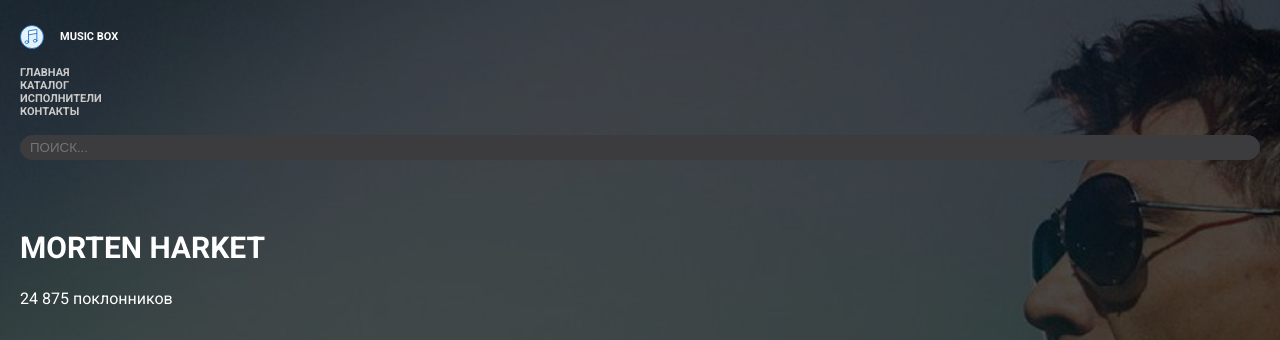
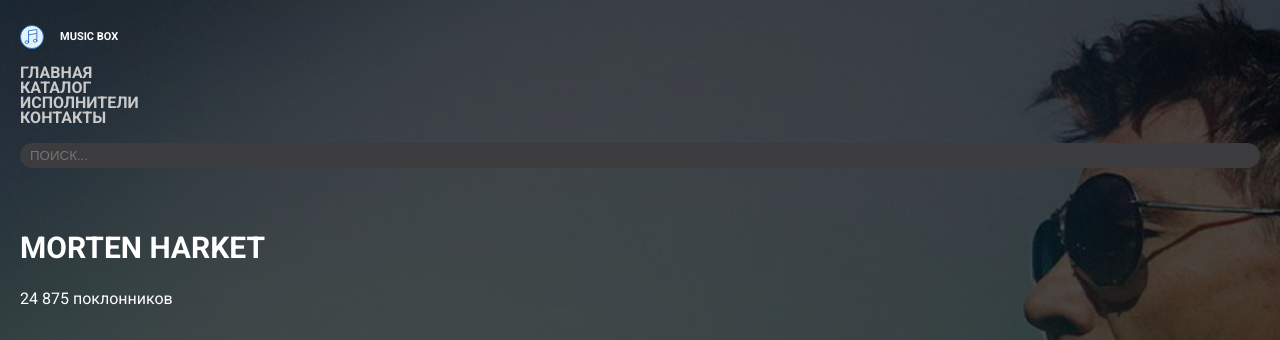
Before and after one commit to RainRa/layout-designer-project-lvl2, a PHP site: page /artist.html in a window 1280 px wide. Shown: the top 340 px of the page. Run offline with PHP 8.4, Linux system fonts and the light colour scheme.

Commit message:
add styles for footer

```diff
--- a/src/artist.html
+++ b/src/artist.html
@@ -29,10 +29,10 @@
       <!-- NAV -->
       <nav class="menu mb-17">
         <ul>
-          <li><a class="color-white color-d-gray no-link-decoration" href="#">Главная</a></li>
-          <li><a class="color-white color-d-gray no-link-decoration" href="#">Каталог</a></li>
-          <li><a class="color-white color-d-gray no-link-decoration" href="#">Исполнители</a></li>
-          <li><a class="color-white color-d-gray no-link-decoration" href="#">Контакты</a></li>
+          <li><a class="ts-16 color-gray color-d-gray no-link-decoration" href="#">Главная</a></li>
+          <li><a class="ts-16 color-gray color-d-gray no-link-decoration" href="#">Каталог</a></li>
+          <li><a class="ts-16 color-gray color-d-gray no-link-decoration" href="#">Исполнители</a></li>
+          <li><a class="ts-16 color-gray color-d-gray no-link-decoration" href="#">Контакты</a></li>
         </ul>
       </nav>
 
@@ -209,54 +209,56 @@
 </div>
   </main>
   <!-- FOOTER -->
-  <footer>
+  <footer class="bg-gradient">
     <div class="container">
-      <nav>
-        <ul>
-          <li>
-            <h2>О НАС</h2>
+      <nav class="footer-nav">
+        <ul class="d-flex flex-column">
+          <li class="mb-30">
+            <h2 class="h2 mb-17 uppercase">О нас</h2>
             <ul>
-              <li><a class="color-white no-link-decoration" href="">История компании</a></li>
-              <li><a class="color-white no-link-decoration" href="">Карьера</a></li>
-              <li><a class="color-white no-link-decoration" href="">Особенности</a></li>
-              <li><a class="color-white no-link-decoration" href="">Пресса</a></li>
+              <li><a class="ts-16 color-gray no-link-decoration" href="">История компании</a></li>
+              <li><a class="ts-16 color-gray no-link-decoration" href="">Карьера</a></li>
+              <li><a class="ts-16 color-gray no-link-decoration" href="">Особенности</a></li>
+              <li><a class="ts-16 color-gray no-link-decoration" href="">Пресса</a></li>
+            </ul>
+          </li>
+          <li class="mb-30">
+            <h2 class="h2 mb-17 uppercase">Поддержка</h2>
+            <ul>
+              <li><a class="ts-16 color-gray no-link-decoration" href="">База знаний</a></li>
+              <li><a class="ts-16 color-gray no-link-decoration" href="">Тарифы</a></li>
+              <li><a class="ts-16 color-gray no-link-decoration" href="">Мобильное приложение</a></li>
+              <li><a class="ts-16 color-gray no-link-decoration" href="">Условия использования</a></li>
+            </ul>
+          </li>
+          <li class="mb-30">
+            <ul>
+              <h2 class="h2 mb-17 uppercase">Контакты</h2>
+              <li><a class="ts-16 color-gray no-link-decoration" href="">Hello@music.box</a></li>
+              <li><a class="ts-16 color-gray no-link-decoration" href="">Russia, Moscow. Music Box studio</a></li>
+              <li><a class="ts-16 color-gray no-link-decoration" href="">+ 7 499 999 99 99</a></li>
             </ul>
           </li>
           <li>
-            <h2>ПОДДЕРЖКА</h2>
-            <ul>
-              <li><a class="color-white no-link-decoration" href="">База знаний</a></li>
-              <li><a class="color-white no-link-decoration" href="">Тарифы</a></li>
-              <li><a class="color-white no-link-decoration" href="">Мобильное приложение</a></li>
-              <li><a class="color-white no-link-decoration" href="">Условия использования</a></li>
-            </ul>
-          </li>
-          <li>
-            <ul>
-              <h2><a class="color-white no-link-decoration" href="">КОНТАКТЫ</a></h2>
-              <li><a class="color-white no-link-decoration" href="">Hello@music.box</a></li>
-              <li><a class="color-white no-link-decoration" href="">Russia, Moscow. Music Box studio</a></li>
-              <li><a class="color-white no-link-decoration" href="">+ 7 499 999 99 99</a></li>
-            </ul>
-          </li>
-          <li>
-            <h2>Подписывайтесь</h2>
-            <ul>
-              <li><a class="color-white no-link-decoration" href=""><img src="./images/Google+.png" alt=""></a></li>
-              <li><a class="color-white no-link-decoration" href=""><img src="./images/Twitter.png" alt=""></a></li>
-              <li><a class="color-white no-link-decoration" href=""><img src="./images/Facebook.png" alt=""></a></li>
-              <li><a class="color-white no-link-decoration" href=""><img src="./images/Instagram.png" alt=""></a></li>
+            <h2 class="h2 mb-21 uppercase">Подписывайтесь</h2>
+            <ul class="d-flex">
+              <li class="mr-24"><a class="ts-16 color-gray no-link-decoration" href=""><img src="./images/Google+.png" alt=""></a></li>
+              <li class="mr-24"><a class="ts-16 color-gray no-link-decoration" href=""><img src="./images/Twitter.png" alt=""></a></li>
+              <li class="mr-24"><a class="ts-16 color-gray no-link-decoration" href=""><img src="./images/Facebook.png" alt=""></a></li>
+              <li><a class="ts-16 color-gray no-link-decoration" href=""><img src="./images/Instagram.png" alt=""></a></li>
             </ul>
           </li>
         </ul>
       </nav>
-
-      <nav>
+    </div>
+    <div class="container">
+<div class="decor-footer-line"></div>
+      <nav class="pt-40 pb-50">
         <ul>
-          <li><a class="color-white no-link-decoration" href="">Магазин</a></li>
-          <li><a class="color-white no-link-decoration" href="">Обслуживание</a></li>
-          <li><a class="color-white no-link-decoration" href="">Блог</a></li>
-          <li><a class="color-white no-link-decoration" href="">Поддержка</a></li>
+          <li class="mb-17"><a class="ts-16 color-gray no-link-decoration" href="">Магазин</a></li>
+          <li class="mb-17"><a class="ts-16 color-gray no-link-decoration" href="">Обслуживание</a></li>
+          <li class="mb-17"><a class="ts-16 color-gray no-link-decoration" href="">Блог</a></li>
+          <li><a class="ts-16 color-gray no-link-decoration" href="">Поддержка</a></li>
         </ul>
       </nav>
     </div>
--- a/src/scss/base/_atomic.scss
+++ b/src/scss/base/_atomic.scss
@@ -18,6 +18,10 @@ body {
   flex-wrap: wrap;
 }
 
+.flex-column {
+  flex-direction: column;
+}
+
 .align-center {
 align-items: center;
 }
@@ -30,6 +34,9 @@ align-items: center;
   text-transform: uppercase;
 }
 
+.decor-footer-line {
+  border: 1px solid $color-gray;
+}
 // MARGINS
 .mt-25 {
   margin-top: 25px;
@@ -39,12 +46,24 @@ align-items: center;
   margin-right: 16px;
 }
 
+.mr-24 {
+  margin-right: 24px;
+}
+
+.mb-17 {
+  margin-bottom: 17px;
+}
+
+.mb-21 {
+  margin-bottom: 21px;
+}
+
 .mb-24 {
   margin-bottom: 24px;
 }
 
-.mb-17 {
-  margin-bottom: 17px;
+.mb-30 {
+  margin-bottom: 30px;
 }
 
 .mb-50 {
@@ -52,6 +71,14 @@ align-items: center;
 }
 
 // PADDINGS
+.pt-40 {
+  padding-top: 40px;
+}
+
+.pb-50 {
+  padding-bottom: 50px;
+}
+
 .pt-225 {
   padding-top: 225px;
 }
--- a/src/scss/blocks/_footer.scss
+++ b/src/scss/blocks/_footer.scss
@@ -0,0 +1,7 @@
+.footer-nav {
+  padding: 62px 0 75px;
+}
+
+.bg-gradient {
+  background: linear-gradient(89.75deg, #5328a1 32.83%, #95390c 81.56%);
+}
--- a/src/scss/style.scss
+++ b/src/scss/style.scss
@@ -5,8 +5,7 @@
 @import './base/_atomic.scss';
 @import './components/_banners.scss';
 @import './components/_buttons.scss';
-@import './layout/_header.scss';
-@import './layout/_footer.scss';
-@import './components/inputs'
+@import './blocks/_header.scss';
+@import './blocks/_footer.scss';
+@import './components/_inputs.scss';
 // @import './base/atomic'
-// @import './base/atomic'
```
Also changed, not shown: src/css/style.css (+38 -2 lines), src/scss/components/_banners.scss (line endings or trailing spaces).
